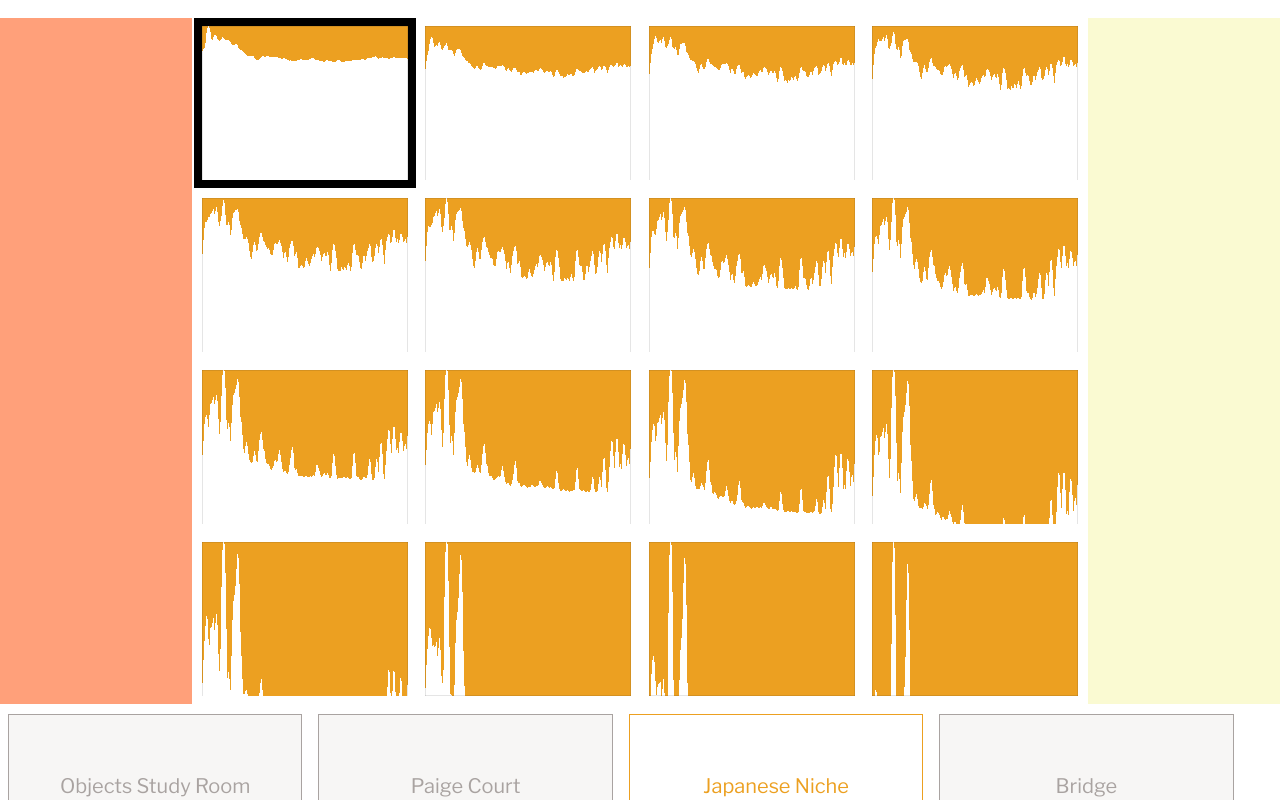
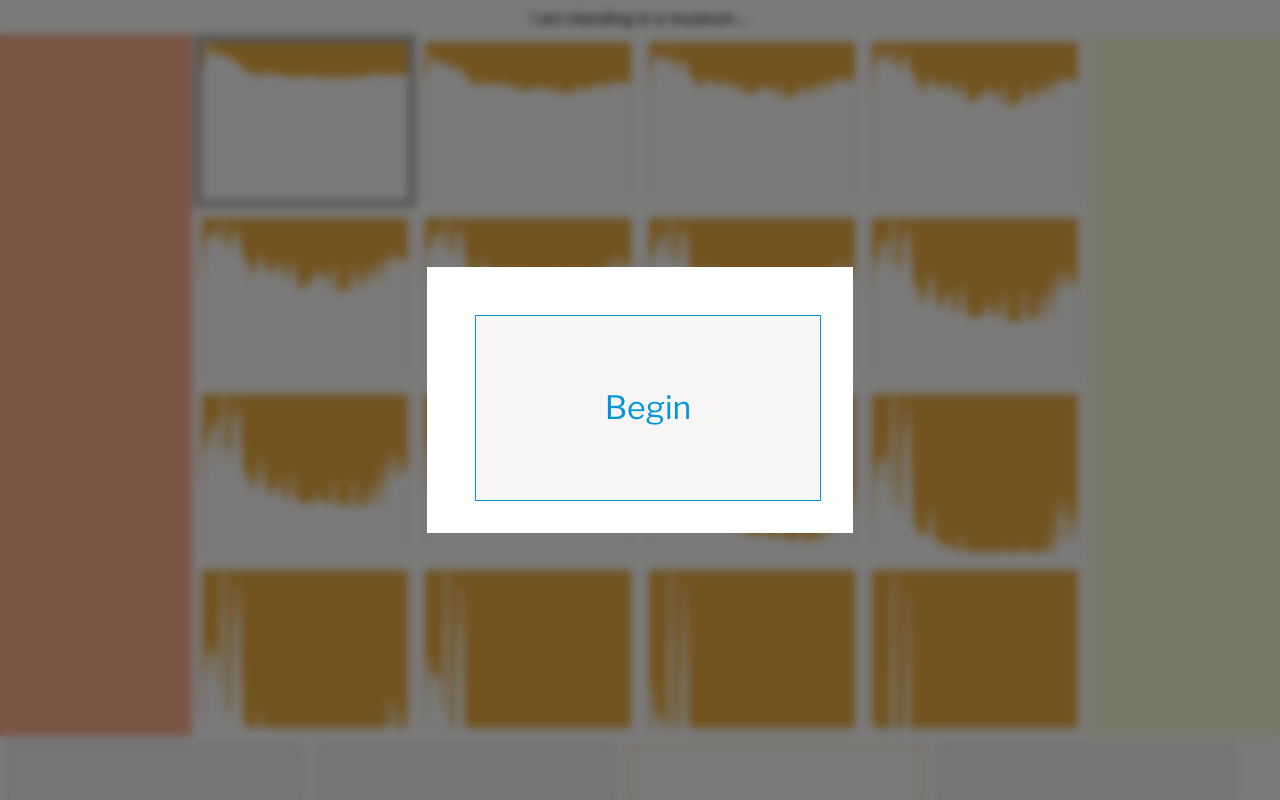
Before and after one commit to jmandel/chazen, a React (Create React App) app: page / in a window 1280 px wide. Shown: the top 800 px of the page. Built offline with nearby package versions, Linux system fonts and the light colour scheme.

Commit message:
Progress bars

```diff
--- a/src/ActionTypes.tsx
+++ b/src/ActionTypes.tsx
@@ -15,7 +15,8 @@ export type ActionTypes =
   | { type: "pickIteration"; selectedIteration: number }
   | { type: "pickTime"; subtype: "a"; selectedTime: number }
   | { type: "downloadStatus"; progress: ItemProgress<AudioFragment>[] }
-  | { type: "playbackStatus"; status: PlaybackStatus }
+  | { type: "playbackStatus"; offset: number }
+  | { type: "dismissModal"; }
   | { type: "requestGallery"; gallery: Gallery }
   | { type: "requestIteration"; iteration: number }
   | { type: "rollOverToIteration"; iteration: number };
--- a/src/App.css
+++ b/src/App.css
@@ -6,31 +6,42 @@ html, body, #root, .App, .wrapper {
 
 
 .iteration {
+  height: 100%;
   max-height: 100%;
-  width: auto;
   width:100%;
+  max-width: 100%;
   cursor: pointer;
   padding: 1vmin;
   box-sizing: border-box;
   background: white;
-  height: 100%;
+  position: relative;
 }
 
-.iteration {
-  transition: background .25s linear;
+.iteration img {
+  width: 100%;
+  height: 100%;
+  max-width: 100%;
+  max-height: 100%;
 }
+
+.iteration div {
+  transition: width, height .1 linear;
+}
+
 .iteration.playing {
-  background: black;
+  background: darkgrey;
 }
 
 
-.iteration-box {
-  position: relative;
+.header, .footer {
+  text-align: center;
+  font-size: 2vmin;
 }
 
-.header, .footer {
-  text-align: center;
-  font-size: 10px;
+.header {
+  grid-area: header;
+  font-weight: 500;
+  margin: 1vmin;
 }
 
 .header audio {
@@ -41,10 +52,34 @@ html, body, #root, .App, .wrapper {
   color: #09d3ac;
 }
 
+.modal {
+  display: grid;
+  position: absolute;
+  background: #22222299;
+  backdrop-filter: blur(.5vmin);
+  z-index: 1;
+  top: 0px;
+  height: 100%;
+  left: 0px;
+  width: 100%;
+  grid-template-rows: 1fr 1fr 1fr;
+  grid-template-columns: 1fr 1fr 1fr;
+  grid-template-areas:
+    "modaltop modaltop modaltop"
+    "modalleft modal modalright"
+    "modalbottom modalbottom modalbottom"
+}
+
+.modal-content {
+  grid-area: modal;
+  background: white;
+  padding: 5vmin;
+}
+
 .wrapper {
   display: grid;
   grid-gap: .2vmin;
-  grid-template-rows: 1em 1fr 1fr 1fr 1fr calc(20px + 20vmin);
+  grid-template-rows: 4vmin 1fr 1fr 1fr 1fr calc(20px + 30vmin);
   grid-template-columns: 15% 1fr 1fr 1fr 1fr 15% /*1fr*/;
   grid-template-areas:
     "header header header header header header"
@@ -69,7 +104,6 @@ html, body, #root, .App, .wrapper {
   grid-area: gutter;
 }
 
-
 .menu {
   background: lightgoldenrodyellow;
   height: 100%;
@@ -82,7 +116,7 @@ html, body, #root, .App, .wrapper {
   flex-direction: row;
   margin-bottom: 2.0em;
 }
-.gallery-selection button {
+button {
   font-family: 'Libre Franklin', sans-serif;
   font-size: 2em;
   padding: 1vmin;
@@ -96,6 +130,12 @@ html, body, #root, .App, .wrapper {
   max-height: 100%;
   top: 0px;
   height: 100%;
+}
+.start-button {
+  width: 100%;
+  color: #0095da;
+  border: 1px solid #0095da;
+
 }
 .gallery-selection button.selected{
   background: white;
@@ -120,3 +160,11 @@ html, body, #root, .App, .wrapper {
   color: #75c043;
   border: 1px solid #75c043;
 }
+
+
+.iteration .show-borders {
+  display: inherit;
+}
+.iteration .no-show-borders {
+  display: none;
+}
--- a/src/App.tsx
+++ b/src/App.tsx
@@ -5,6 +5,7 @@ import "./App.css"
 const audioContext: AudioContext = new ((window as any).AudioContext ||
   (window as any).webkitAudioContext)();
 
+type Modal = "Welcome" | "Map" | "Passage";
 
 const GalleryNames: [string, Gallery][] = [
   ["Objects Study Room", Gallery.study],
@@ -20,12 +21,16 @@ const defaultGallery: Gallery = Object.keys(Gallery).includes(defaultGalleryPara
 
 type AppState = {
   iteration: number;
-  gallery: Gallery
+  gallery: Gallery;
+  modal?: Modal;
+  offset: number;
 };
 
 const defaultAppState: AppState = {
   iteration: 0,
-  gallery: defaultGallery
+  gallery: defaultGallery,
+  offset: 0,
+  modal: "Welcome"
 };
 
 const appStateReducer = (state: AppState, action: ActionTypes): AppState => {
@@ -36,12 +41,17 @@ const appStateReducer = (state: AppState, action: ActionTypes): AppState => {
       return { ...state, iteration: action.iteration || 0 };
     case "rollOverToIteration":
       return { ...state, iteration: action.iteration || 0 };
+    case "playbackStatus":
+      return { ...state, offset: action.offset};
+    case "dismissModal":
+      return { ...state, modal: undefined};
     default:
       return state;
   }
 };
 
 const PARALLEL_DOWNLOADS = 3
+const PROGRESS_INTERVAL_MS = 50
 
 const App: React.FC = () => {
   const [state, dispatch] = useReducer(appStateReducer, defaultAppState);
@@ -53,8 +63,34 @@ const App: React.FC = () => {
     [Gallery.bridge]: useRef<HTMLAudioElement>(null)
   };
 
+  useEffect(() => {
+    let destroy = setInterval(()=> {
+      const offset = audioElements[state.gallery].current!.currentTime
+      dispatch({
+        type: "playbackStatus",
+        offset
+      })
+
+      const previousIteration = state.iteration
+      const currentIteration = Math.floor(offset/ITERATION_DURATION)
+      if (previousIteration !== currentIteration){
+        console.log("Rollover to iteration", previousIteration, currentIteration)
+        dispatch({
+          type: "rollOverToIteration",
+          iteration: currentIteration
+        })
+      }
+    }, PROGRESS_INTERVAL_MS)
+
+    return () => clearInterval(destroy)
+  }, [state.gallery, state.iteration])
+
   const ITERATION_DURATION = 64.32 // 76;
   const LOOKBACK_ON_SWITCH = 0;
+
+
+  const fractionComplete = (state.offset % ITERATION_DURATION) / ITERATION_DURATION
+
   const iterationList: [number, string][] = [
     [0, "sitting.01.png"],
     [1, "sitting.02.png"],
@@ -77,10 +113,21 @@ const App: React.FC = () => {
   // iteration_duration = 64.32s
   return (
     <div className="App">
+        {state.modal && <div className="modal">
+          <div className="modal-content">
+            <button
+              className="button start-button"
+              onClick={() => {
+                audioElements[state.gallery].current!.play();
+                dispatch({type: "dismissModal"})
+              }}
+            >Begin</button>
+          </div></div>}
+
       <div className="wrapper">
-        <header className="header">
+        <header className="header"> I am standing in a museum... {false && Math.round(state.offset*100, 2)}
           {GalleryNames.map(([description, gallery]) => (
-            <audio ref={audioElements[gallery]} preload="auto" controls src={`${Gallery[gallery]}.mp3`} className="begin" />
+            <audio key={gallery} ref={audioElements[gallery]} loop={true} preload="auto" controls src={`${Gallery[gallery]}.mp3`} className="begin" />
           ))}
         </header>
         <div className="menu"></div>
@@ -95,14 +142,45 @@ const App: React.FC = () => {
               `;
 
           return (
-          <img className={className} src={src} style={{ gridArea }}
+          <span
             key={c}
+            className={className}
+            style={{ gridArea }}>
+              {i === state.iteration && <>
+              <div key="0"  style={{
+                position: "absolute",
+                top: 0,
+                left: 0,
+                width: fractionComplete  < .25 ? `${(fractionComplete - 0) * 4 * 100}%` : "100%",
+                borderTop: "1vmin solid black"
+              }}></div>
+              <div key="1"  style={{
+                position: "absolute",
+                right: 0,
+                top: 0,
+                height: fractionComplete  < .5 ? `${(fractionComplete - .25)*4 * 100}%` : "100%",
+                borderRight: "1vmin solid black"
+              }}></div>
+              <div key="2"  style={{
+                position: "absolute",
+                bottom: 0,
+                right: 0,
+                width: fractionComplete  < .75 ? `${(fractionComplete - .50)*4 * 100}%` : "100%",
+                borderBottom: "1vmin solid black"
+              }}></div>
+              <div key="3"  style={{
+                position: "absolute",
+                left: 0,
+                bottom: 0,
+                height: fractionComplete  < 1.0 ? `${(fractionComplete - .75)*4 * 100}%` : "100%",
+                borderLeft: "1vmin solid black"
+              }}></div>
+
+              </>}
+
+              <img src={src}
                 onClick={() => {
-              GalleryNames.filter(([desc,g]) => g!== state.gallery).forEach(([desc,g]) =>
-              {
-                console.log("For ", g, "!-", typeof state.gallery, "pausing");
-                audioElements[g].current!.pause()
-              })
+                  GalleryNames.filter(([desc,g]) => g!== state.gallery).forEach(([desc,g]) => audioElements[g].current!.pause())
                   audioElements[state.gallery].current!.play()
                   audioElements[state.gallery].current!.currentTime = ((audioElements[state.gallery].current!.currentTime - LOOKBACK_ON_SWITCH) % ITERATION_DURATION) + c * ITERATION_DURATION
                   dispatch({
@@ -112,6 +190,7 @@ const App: React.FC = () => {
                 }
                 }>
           </img>
+          </span>
         )}
         )}
         <footer className="footer">
@@ -135,14 +214,13 @@ const App: React.FC = () => {
                 console.log("Dine stet", atTime)
               }}
               className={`
-                ${state.gallery == gallery ? "selected" : "default"}
+                ${state.gallery === gallery ? "selected" : "default"}
                 ${Gallery[state.gallery]}
               `}>{description}</button>
             ))}
           </div>
           <div>
             Chazen et cetera. 2020.
-
           </div>
         </footer>
       </div>
```
Lines whose indentation alone changed are shown as unchanged.
